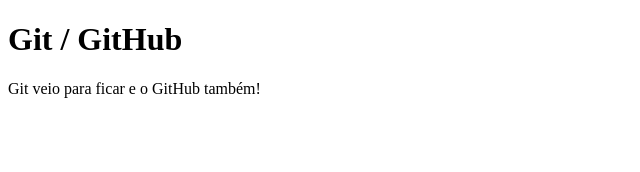
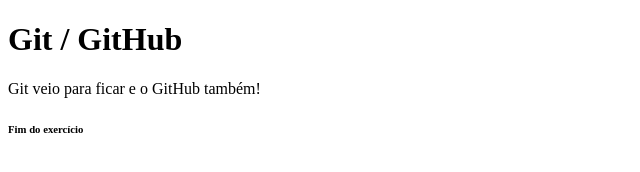
Before and after one commit to Operario24h/ola-mundo, a plain HTML site: page index.html in a window 1280 px wide. Shown: the full height of the page, 0-640 px from the left. Drawn offline with Linux system fonts and the light colour scheme.

Commit message:
Adicionar 1 linha no final

```diff
--- a/index.html
+++ b/index.html
@@ -8,6 +8,7 @@
 <body>
     <h1>Git / GitHub</h1>
     <p>Git veio para ficar e o GitHub também!</p>
+    <h6>Fim do exercício</h6>
 
 </body>
 </html>
```
